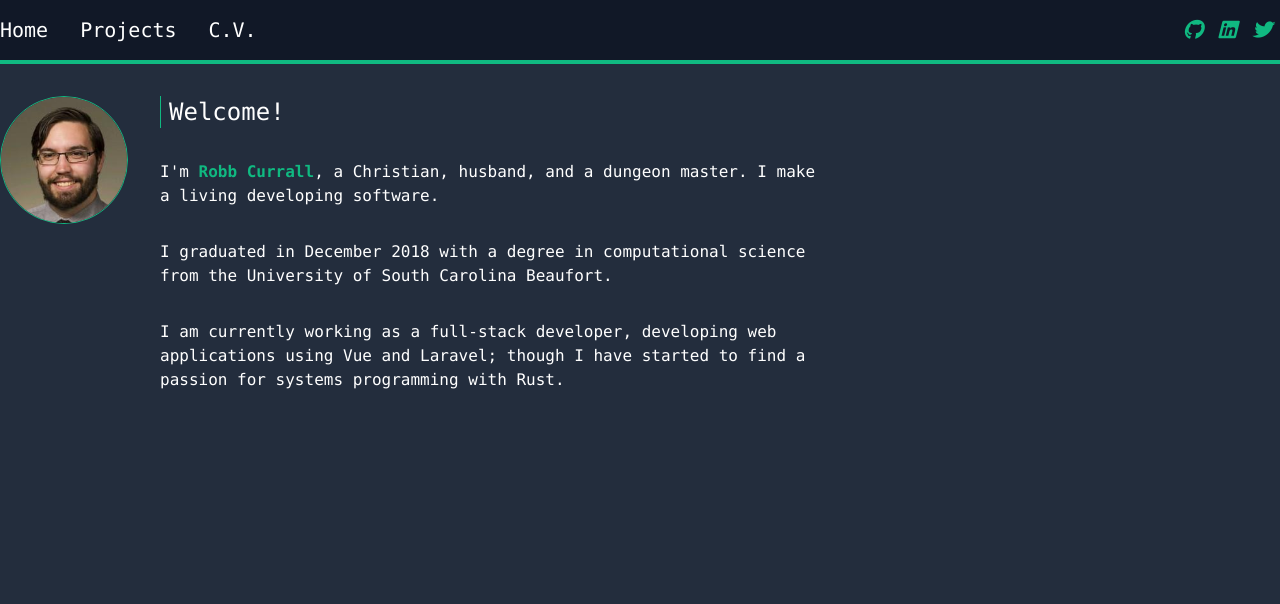
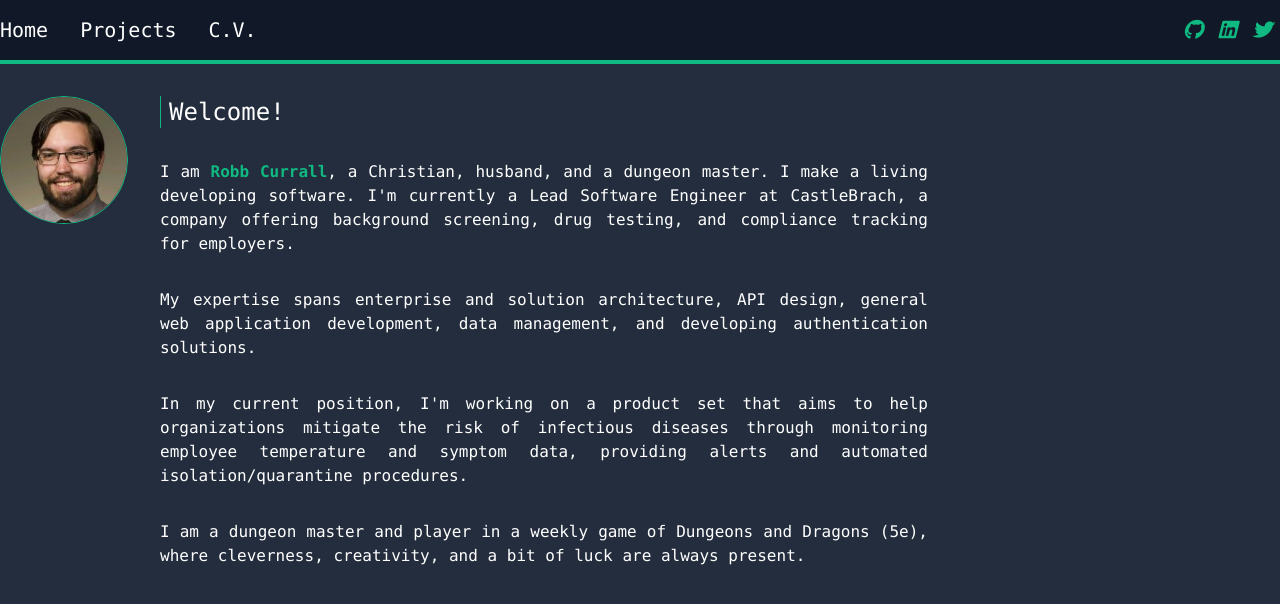
Before and after one commit to rlcurrall/personal-website, a Vue app: page / in a window 1280 px wide. Shown: the top 604 px of the page. Built offline with nearby package versions, Linux system fonts and the light colour scheme.

Commit message:
Update intro and add resume download

```diff
--- a/src/views/CV.vue
+++ b/src/views/CV.vue
@@ -4,7 +4,18 @@
     <p class="text-red-500 py-4 text-xs italic">
       <i class="fas fa-tools" /> Under Construction
     </p>
+    <a :href="`https://drive.google.com/uc?export=download&id=${resumeId}`">
+      PDF Download
+    </a>
   </main>
 </template>
 
-<style></style>
+<script>
+export default {
+  setup() {
+    const resumeId = '1hUInP7VyxqocZNsxG7lPbzoL9wgbK1ru'
+
+    return { resumeId }
+  },
+}
+</script>
--- a/src/views/Home.vue
+++ b/src/views/Home.vue
@@ -3,36 +3,39 @@
     class="text-white flex flex-col items-start p-8 container mx-auto
     md:flex-row md:px-0"
   >
-    <div class="mr-8 self-center md:self-start">
+    <div class="mx-0 mb-10 self-center md:mr-8 md:my-0 md:self-start">
       <img
         alt="Robb Currall"
         src="@/assets/profile.jpg"
         class="border border-green-500 rounded-full w-32"
       />
     </div>
-    <article>
+    <article class="space-y-8 max-w-3xl text-justify">
       <h1>
         Welcome!
       </h1>
-      <p class="my-8">
-        I'm <b>Robb Currall</b>, a Christian, husband, and a dungeon master. I
-        make a living developing software.
-      </p>
-      <p class="my-8">
-        I graduated in December 2018 with a degree in computational science from
-        the University of South Carolina Beaufort.
+      <p>
+        I am <b>Robb Currall</b>, a Christian, husband, and a dungeon master. I
+        make a living developing software. I'm currently a Lead Software
+        Engineer at CastleBrach, a company offering background screening, drug
+        testing, and compliance tracking for employers.
       </p>
       <p>
-        I am currently working as a full-stack developer, developing web
-        applications using Vue and Laravel; though I have started to find a
-        passion for systems programming with Rust.
+        My expertise spans enterprise and solution architecture, API design,
+        general web application development, data management, and developing
+        authentication solutions.
+      </p>
+      <p>
+        In my current position, I'm working on a product set that aims to help
+        organizations mitigate the risk of infectious diseases through
+        monitoring employee temperature and symptom data, providing alerts and
+        automated isolation/quarantine procedures.
+      </p>
+      <p>
+        I am a dungeon master and player in a weekly game of Dungeons and
+        Dragons (5e), where cleverness, creativity, and a bit of luck are always
+        present.
       </p>
     </article>
   </main>
 </template>
-
-<style scoped>
-article {
-  max-width: 42rem;
-}
-</style>
```
